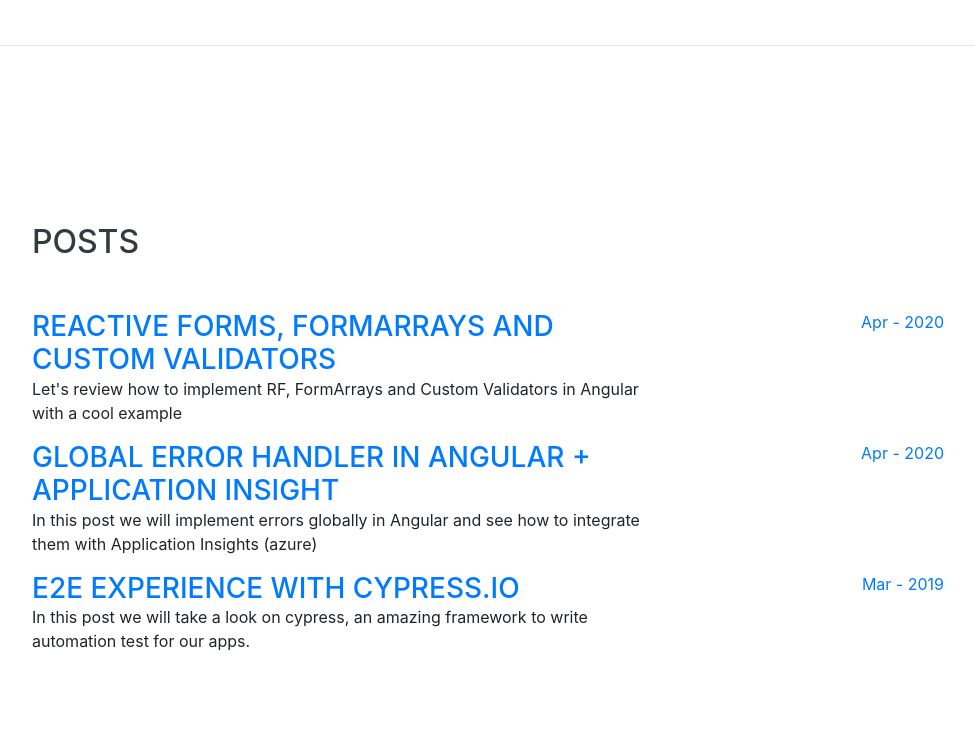
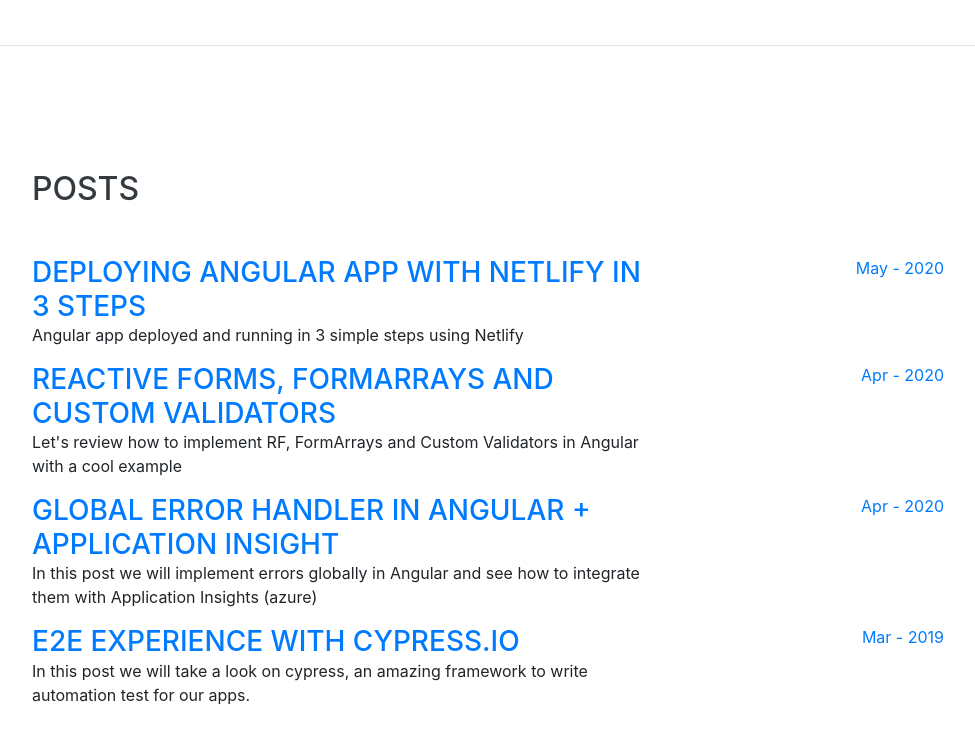
Before and after one commit to salimchemes/portfolio, a website with bundled scripts: page index.html in a window 1280 px wide. Shown: the part 5201-5945 px from the top of the page, without its empty margins (288-1263 px from the left). Built offline with nearby package versions, Linux system fonts and the light colour scheme; a web font is replaced by a local one.

Commit message:
new post: Deploying Angular app in 3 steps with Netlify

```diff
--- a/index.html
+++ b/index.html
@@ -542,6 +542,25 @@
             <div class="resume-content">
               <h3 class="mb-0">
                 <a
+                  href="https://dev.to/salimchemes/deploying-angular-app-with-netlify-in-3-steps-55k6"
+                  target="_blank"
+                  >Deploying Angular app with Netlify in 3 steps
+                </a>
+              </h3>
+              <p>
+                Angular app deployed and running in 3 simple steps using Netlify
+              </p>
+            </div>
+            <div class="resume-date text-md-right">
+              <span class="text-primary">May - 2020</span>
+            </div>
+          </div>
+          <div
+            class="resume-item d-flex flex-column flex-md-row justify-content-between"
+          >
+            <div class="resume-content">
+              <h3 class="mb-0">
+                <a
                   href="https://dev.to/salimchemes/reactiveforms-formarrays-and-custom-validators-1d0k"
                   target="_blank"
                   >Reactive Forms, FormArrays and Custom Validators
```
